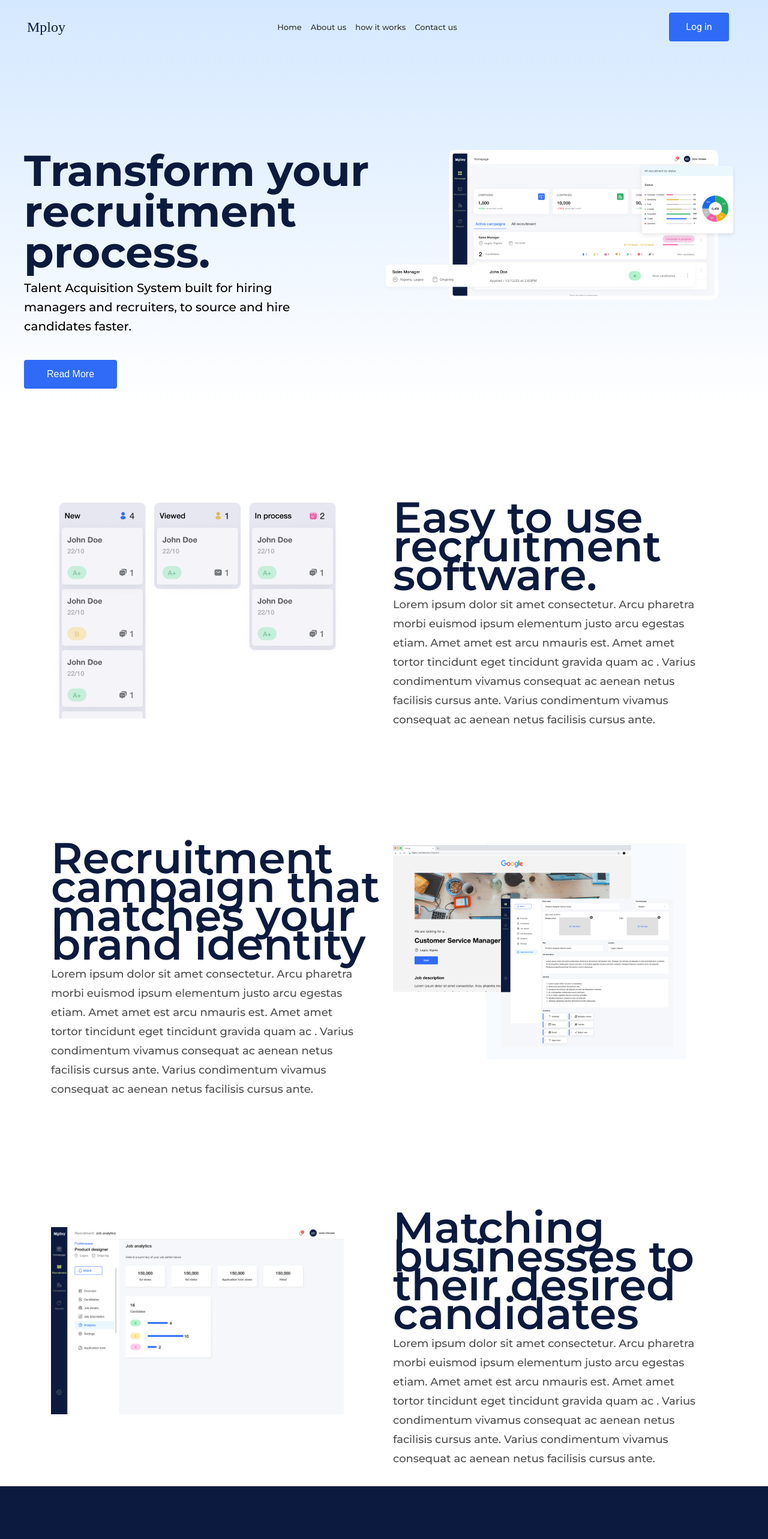
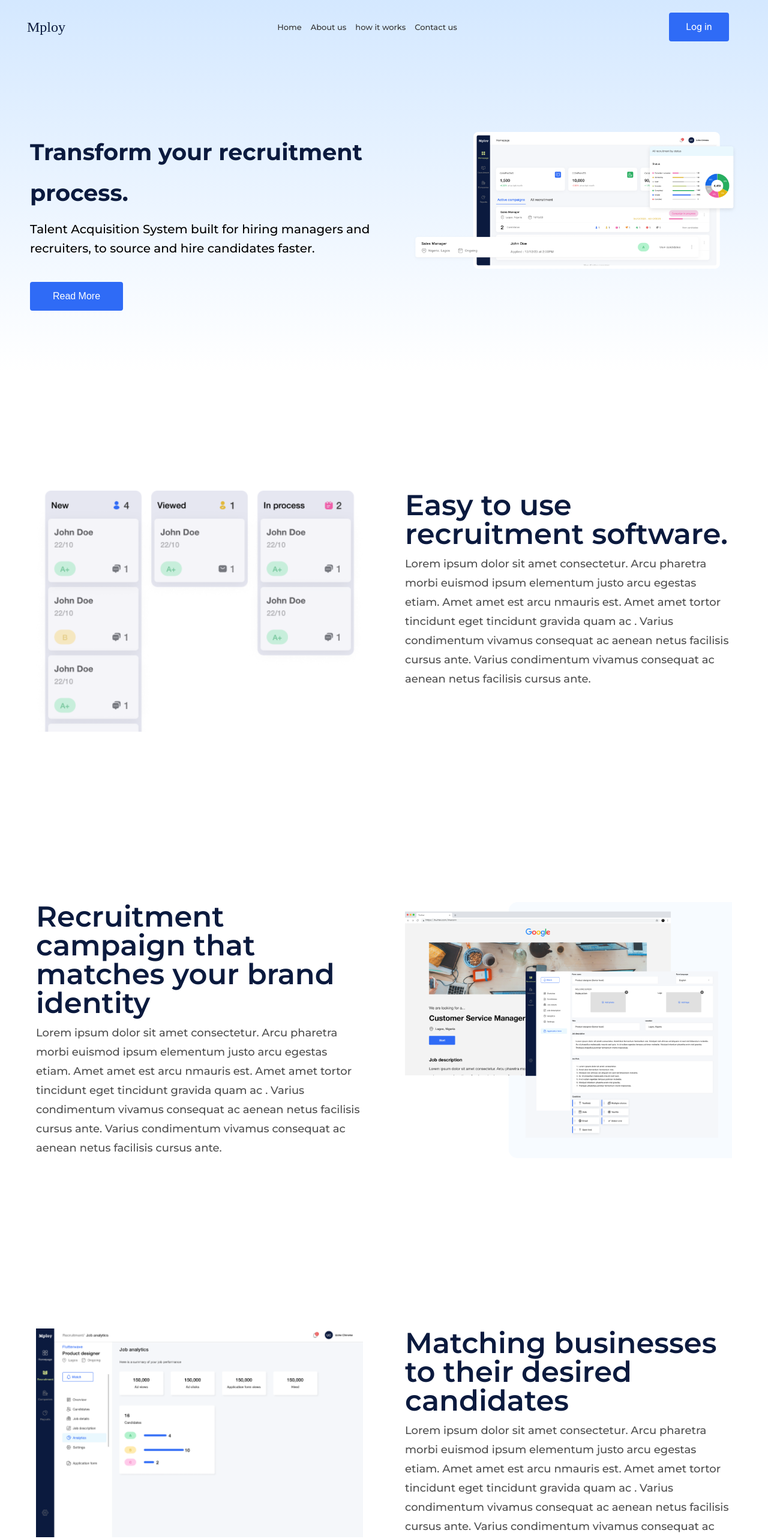
Before and after one commit to jerahmeel200/Mploy, a Next.js app: page / in a window 1280 px wide. Shown: the top 2566 px of the page at 60% size. Built offline with nearby package versions, Linux system fonts and the light colour scheme; a web font is replaced by a local one.

Commit message:
another one

```diff
--- a/src/component/landingPage/campaign/campaign.module.css
+++ b/src/component/landingPage/campaign/campaign.module.css
@@ -1,13 +1,7 @@
 .container {
-  /* margin-top: 30px; */
-  /* padding: 50px 80px; */
-
-  /* margin-top: -90px; */
-  /* height: 100%; */
   background-size: cover;
   background-position: center;
-
-  padding: 10px 0px 0px 0px; /* Adjust padding as needed */
+  padding: 50px 20px; /* Adjust padding as needed */
 }
 
 .title {
@@ -17,33 +11,27 @@
   letter-spacing: -2%;
   color: rgba(11, 26, 62, 1);
   font-family: "montserrat", serif;
-  /* width: 100%;
-  max-width: 577px; */
 }
 
 .post {
-  margin-top: 200px;
-  margin: 120px auto 0 auto;
-
-  max-width: 1370px;
+  margin-top: 120px;
+  max-width: 100%;
+  display: flex;
   /* align-items: center; */
-  /* gap: 50px; */
-  padding: 30px 10px 30px 40px;
+  justify-content: space-between;
+  gap: 70px;
+  padding: 30px 10px;
 }
 
 .imgContainer {
   flex: 1;
-
-  /* position: relative; */
-  /* width: 55%; */
 }
 
 .image {
   object-fit: cover;
   width: 100%;
-  max-width: 488px;
-  max-height: 360px;
-  height: 100%;
+  max-width: 100%;
+  height: auto;
 }
 
 .textContainer {
@@ -63,57 +51,57 @@
   font-size: 18px;
   font-weight: 500;
   font-family: "montserrat", serif;
-  font-weight: 500;
   line-height: 32px;
-  width: 100%;
-  max-width: 509px;
+  max-width: 100%;
 }
 
 @media screen and (max-width: 1280px) {
   .title {
-    font-size: 72px;
+    font-size: 48px;
   }
 }
 
 @media screen and (max-width: 1024px) {
   .title {
-    font-size: 64px;
+    font-size: 36px;
   }
 
   .post {
     flex-direction: column;
     justify-content: center;
     align-items: center;
-    gap: 20px;
   }
 
   .textContainer {
     order: 2;
     text-align: center;
-    margin-top: 20px; /* Adjust spacing if needed */
+    margin-top: 20px;
+    min-width: 100%;
   }
 
   .imgContainer {
     order: 1;
     text-align: center;
+    min-width: 100%;
   }
-  /* .image {
-    object-fit: contain;
-    width: 420px;
-    height: 200px;
-  } */
+
+  .image {
+    max-width: 100%;
+    height: auto;
+  }
 }
 
 @media screen and (max-width: 768px) {
   .title {
-    font-size: 48px;
+    font-size: 24px;
   }
 }
 
 @media screen and (max-width: 640px) {
   .title {
-    font-size: 40px;
+    font-size: 20px;
   }
+
   .textContainer {
     gap: 5px;
   }
--- a/src/component/landingPage/hero/Hero.jsx
+++ b/src/component/landingPage/hero/Hero.jsx
@@ -7,7 +7,7 @@ const Hero = () => {
   return (
     <>
       <div className={styles.container}>
-        {/* <div className="main"> */}
+        <div className="main">
           <div className={styles.post}>
             <div className={styles.textContainer}>
               <h1 className={styles.title}>
@@ -26,6 +26,7 @@ const Hero = () => {
             </div>
           </div>
         </div>
+      </div>
       {/* </div> */}
     </>
   );
--- a/src/component/landingPage/hero/hero.module.css
+++ b/src/component/landingPage/hero/hero.module.css
@@ -1,18 +1,12 @@
 .container {
-  /* margin-top: 30px; */
-  /* padding: 50px 80px; */
   background: linear-gradient(
     to bottom,
     rgba(212, 232, 255, 1),
     rgba(255, 255, 255, 1)
   );
-  /* margin-top: -90px; */
-  /* height: 100%; */
   background-size: cover;
   background-position: center;
-
-  padding: 100px 0px 0px 0px; /* Adjust padding as needed */
-
+  padding: 100px 20px; /* Adjust padding as needed */
   position: relative;
 }
 
@@ -23,43 +17,33 @@
   letter-spacing: -2%;
   color: rgba(11, 26, 62, 1);
   font-family: "montserrat", serif;
-  /* width: 100%;
-  max-width: 505px; */
+  max-width: 100%;
 }
 
 .post {
-  margin-top: 200px;
-  margin: 120px auto 0 auto;
+  margin-top: 120px;
   display: flex;
-  width: 100%;
+  flex-wrap: wrap;
   justify-content: space-between;
-  /* max-width: 1370px; */
-  /* align-items: center; */
-  /* gap: 50px; */
-  padding: 30px 50px 30px 40px;
+  gap: 30px;
 }
 
 .imgContainer {
-  flex: 1;
-  /* height: 500px; */
-  /* position: relative; */
-  /* width: 50%; */
+  flex: 1 0 45%; /* Adjust as needed */
 }
 
 .image {
+  max-width: 648px;
+  height: auto;
   object-fit: cover;
-  max-width: 648px;
-  max-height: 360px;
-  /* height: 100%; */
   width: 100%;
 }
 
 .textContainer {
-  flex: 1;
+  flex: 1 0 50%; /* Adjust as needed */
   display: flex;
   flex-direction: column;
   gap: 10px;
-  /* min-width: 50%; */
 }
 
 .postTitle {
@@ -68,15 +52,13 @@
 
 .postDesc {
   font-size: 20px;
-
   font-family: "montserrat", serif;
   font-weight: 500;
   line-height: 32px;
   letter-spacing: -2%;
+  max-width: 100%;
+}
 
-  max-width: 502px;
-  width: 100%;
-}
 .btn button {
   margin-top: 30px;
   background-color: rgba(47, 107, 246, 1);
@@ -96,48 +78,52 @@
 
 @media screen and (max-width: 1280px) {
   .title {
-    font-size: 72px;
+    font-size: 38px;
   }
 }
 
 @media screen and (max-width: 1024px) {
   .title {
-    font-size: 64px;
+    font-size: 35px;
   }
 
   .post {
     flex-direction: column;
-    justify-content: center;
     align-items: center;
   }
 
   .textContainer {
     order: 2;
     text-align: center;
-    margin-top: 20px; /* Adjust spacing if needed */
+    margin-top: 20px; /* Adjust margin as needed */
   }
 
   .imgContainer {
     order: 1;
     text-align: center;
   }
-  /* .image {
-    object-fit: contain;
-    width: 420px;
-    height: 200px;
-  } */
+
+  .postDesc {
+    text-align: center;
+  }
 }
 
 @media screen and (max-width: 768px) {
   .title {
-    font-size: 48px;
+    font-size: 25px;
+    text-align: center;
+  }
+
+  .post {
+    margin-top: 80px; /* Adjust margin as needed */
   }
 }
 
 @media screen and (max-width: 640px) {
   .title {
-    font-size: 40px;
+    font-size: 20px;
   }
+
   .textContainer {
     gap: 5px;
   }
--- a/src/component/landingPage/match/match.module.css
+++ b/src/component/landingPage/match/match.module.css
@@ -1,13 +1,7 @@
 .container {
-  /* margin-top: 30px; */
-  /* padding: 50px 80px; */
-
-  /* margin-top: -90px; */
-  /* height: 100%; */
   background-size: cover;
   background-position: center;
-
-  padding: 10px 0px 0px 0px; /* Adjust padding as needed */
+  padding: 50px 20px; /* Adjust padding as needed */
 }
 
 .title {
@@ -17,33 +11,27 @@
   letter-spacing: -2%;
   color: rgba(11, 26, 62, 1);
   font-family: "montserrat", serif;
-  /* width: 100%;
-  max-width: 577px; */
 }
 
 .post {
-  margin-top: 200px;
-  margin: 120px auto 0 auto;
-
-  max-width: 1370px;
+  margin-top: 120px;
+  max-width: 100%;
+  display: flex;
   /* align-items: center; */
-  /* gap: 50px; */
-  padding: 30px 10px 30px 40px;
+  justify-content: space-between;
+  gap: 70px;
+  padding: 30px 10px;
 }
 
 .imgContainer {
   flex: 1;
-
-  /* position: relative; */
-  /* width: 55%; */
 }
 
 .image {
-  object-fit: contain;
+  object-fit: cover;
   width: 100%;
-  max-width: 488px;
-  max-height: 360px;
-  height: 100%;
+  max-width: 100%;
+  height: auto;
 }
 
 .textContainer {
@@ -63,57 +51,57 @@
   font-size: 18px;
   font-weight: 500;
   font-family: "montserrat", serif;
-  font-weight: 500;
   line-height: 32px;
-  width: 100%;
-  max-width: 509px;
+  max-width: 100%;
 }
 
 @media screen and (max-width: 1280px) {
   .title {
-    font-size: 72px;
+    font-size: 48px;
   }
 }
 
 @media screen and (max-width: 1024px) {
   .title {
-    font-size: 64px;
+    font-size: 36px;
   }
 
   .post {
     flex-direction: column;
     justify-content: center;
     align-items: center;
-    gap: 20px;
   }
 
   .textContainer {
     order: 2;
     text-align: center;
-    margin-top: 20px; /* Adjust spacing if needed */
+    margin-top: 20px;
+    min-width: 100%;
   }
 
   .imgContainer {
     order: 1;
     text-align: center;
+    min-width: 100%;
   }
-  /* .image {
-    object-fit: contain;
-    width: 420px;
-    height: 200px;
-  } */
+
+  .image {
+    max-width: 100%;
+    height: auto;
+  }
 }
 
 @media screen and (max-width: 768px) {
   .title {
-    font-size: 48px;
+    font-size: 24px;
   }
 }
 
 @media screen and (max-width: 640px) {
   .title {
-    font-size: 40px;
+    font-size: 20px;
   }
+
   .textContainer {
     gap: 5px;
   }
--- a/src/component/landingPage/recruite/recruite.module.css
+++ b/src/component/landingPage/recruite/recruite.module.css
@@ -1,13 +1,7 @@
 .container {
-  /* margin-top: 30px; */
-  /* padding: 50px 80px; */
-
-  /* margin-top: -90px; */
-  /* height: 100%; */
   background-size: cover;
   background-position: center;
-
-  padding: 10px 0px 0px 0px; /* Adjust padding as needed */
+  padding: 50px 20px; /* Adjust padding as needed */
 }
 
 .title {
@@ -17,33 +11,27 @@
   letter-spacing: -2%;
   color: rgba(11, 26, 62, 1);
   font-family: "montserrat", serif;
-  /* width: 100%;
-  max-width: 577px; */
 }
 
 .post {
-  margin-top: 200px;
-  margin: 120px auto 0 auto;
-
-  max-width: 1370px;
+  margin-top: 120px;
+  max-width: 100%;
+  display: flex;
   /* align-items: center; */
-  /* gap: 50px; */
-  padding: 30px 10px 30px 40px;
+  justify-content: space-between;
+  gap: 70px;
+  padding: 30px 10px;
 }
 
 .imgContainer {
   flex: 1;
-
-  /* position: relative; */
-  /* width: 55%; */
 }
 
 .image {
   object-fit: cover;
   width: 100%;
-  max-width: 488px;
-  max-height: 360px;
-  height: 100%;
+  max-width: 100%;
+  height: auto;
 }
 
 .textContainer {
@@ -63,57 +51,57 @@
   font-size: 18px;
   font-weight: 500;
   font-family: "montserrat", serif;
-  font-weight: 500;
   line-height: 32px;
-  width: 100%;
-  max-width: 509px;
+  max-width: 100%;
 }
 
 @media screen and (max-width: 1280px) {
   .title {
-    font-size: 72px;
+    font-size: 48px;
   }
 }
 
 @media screen and (max-width: 1024px) {
   .title {
-    font-size: 64px;
+    font-size: 36px;
   }
 
   .post {
     flex-direction: column;
     justify-content: center;
     align-items: center;
-    gap: 20px;
   }
 
   .textContainer {
     order: 2;
     text-align: center;
-    margin-top: 20px; /* Adjust spacing if needed */
+    margin-top: 20px;
+    min-width: 100%;
   }
 
   .imgContainer {
     order: 1;
     text-align: center;
+    min-width: 100%;
   }
-  /* .image {
-    object-fit: contain;
-    width: 420px;
-    height: 200px;
-  } */
+
+  .image {
+    max-width: 100%;
+    height: auto;
+  }
 }
 
 @media screen and (max-width: 768px) {
   .title {
-    font-size: 48px;
+    font-size: 24px;
   }
 }
 
 @media screen and (max-width: 640px) {
   .title {
-    font-size: 40px;
+    font-size: 20px;
   }
+
   .textContainer {
     gap: 5px;
   }
--- a/src/component/landingPage/steps/steps.module.css
+++ b/src/component/landingPage/steps/steps.module.css
@@ -1,40 +1,29 @@
 .container {
   background-color: rgba(11, 26, 62, 1);
-  /* height: 640px; */
   padding: 100px 0;
 }
 
-.container {
-  /* margin-top: 30px; */
-  /* padding: 50px 80px; */
-
-  /* margin-top: -90px; */
-  /* height: 100%; */
-  /* background-size: cover;
-    background-position: center; */
-}
-
 .title {
+  font-size: 40px;
+  font-weight: 600;
+  line-height: 48px;
+  letter-spacing: -2%;
+  color: white;
+  font-family: "montserrat", serif;
+  margin-bottom: 10px;
 }
 
 .post {
   display: flex;
-  /* flex-direction: row; */
-  /* align-items: center; */
-  /* justify-content: space-between; */
   width: 100%;
   gap: 70px;
 }
 
-.stepsContainer {
+.stepsContainer,
+.textContainer {
   flex: 1;
-  /* position: relative; */
   width: 50%;
-  /* gap: 20px; */
-
-  /* background-color: red; */
 }
-/*   */
 
 .steps {
   background-color: white;
@@ -47,6 +36,7 @@
   gap: 20px;
   margin-bottom: 10px;
 }
+
 .steps p {
   font-family: "montserrat", serif;
   font-weight: 600;
@@ -57,26 +47,12 @@
 .postTitle {
   font-size: 40px;
 }
-.textContainer {
-  flex: 1;
-  width: 50%;
-}
 
-.title {
-  font-size: 40px;
-  font-weight: 600;
-  line-height: 48px;
-  letter-spacing: -2%;
-  color: white;
-  font-family: "montserrat", serif;
-  margin-bottom: 10px;
-}
 .postDesc {
   color: white;
   font-size: 18px;
   font-weight: 500;
   font-family: "montserrat", serif;
-  font-weight: 500;
   line-height: 32px;
 }
 
@@ -105,6 +81,7 @@
     flex-direction: column;
     align-items: center;
   }
+
   .steps {
     background-color: beige;
     width: 300px;
@@ -116,6 +93,7 @@
     gap: 20px;
     margin-bottom: 10px;
   }
+
   .textContainer,
   .stepsContainer {
     width: 100%;
@@ -126,6 +104,7 @@
   .title {
     font-size: 40px;
   }
+
   .textContainer {
     gap: 5px;
   }
```
Lines whose indentation alone changed are shown as unchanged.
